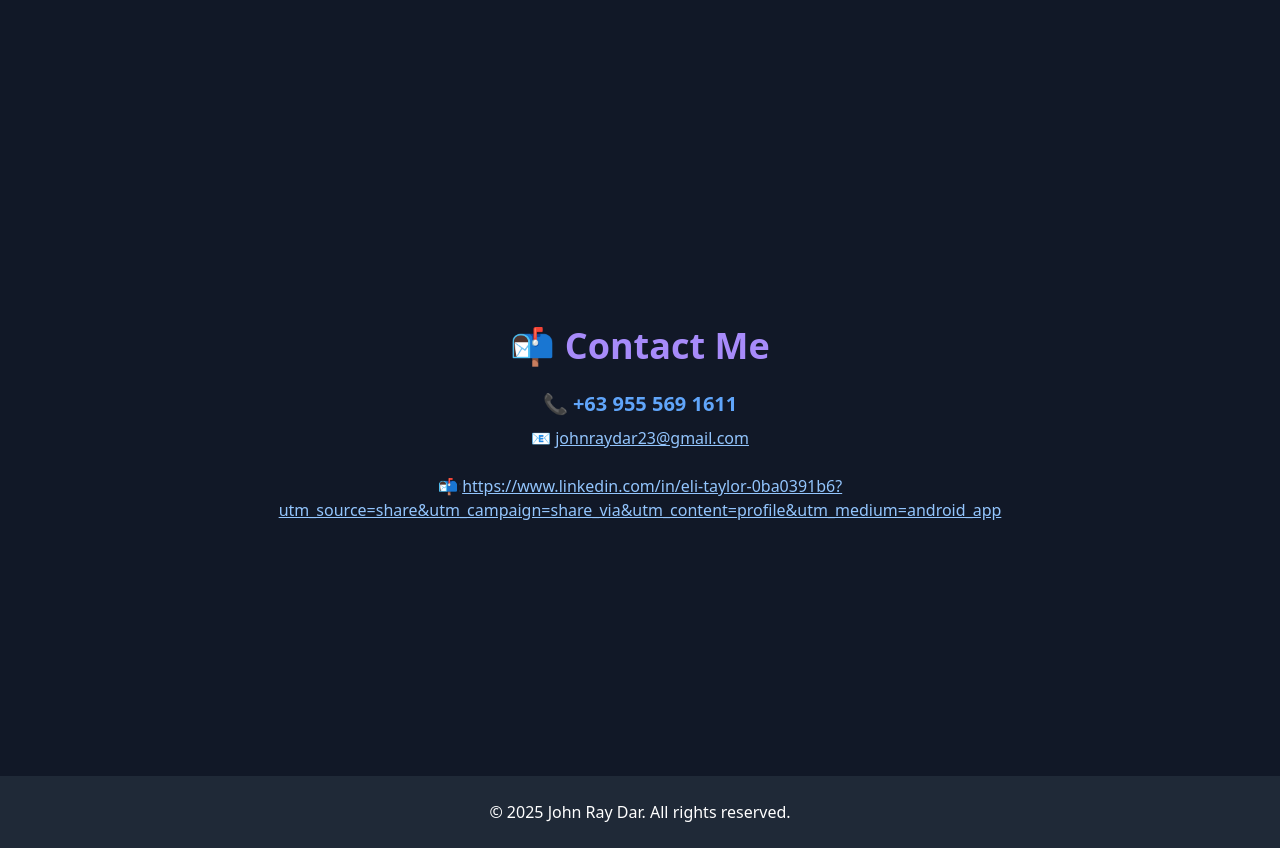
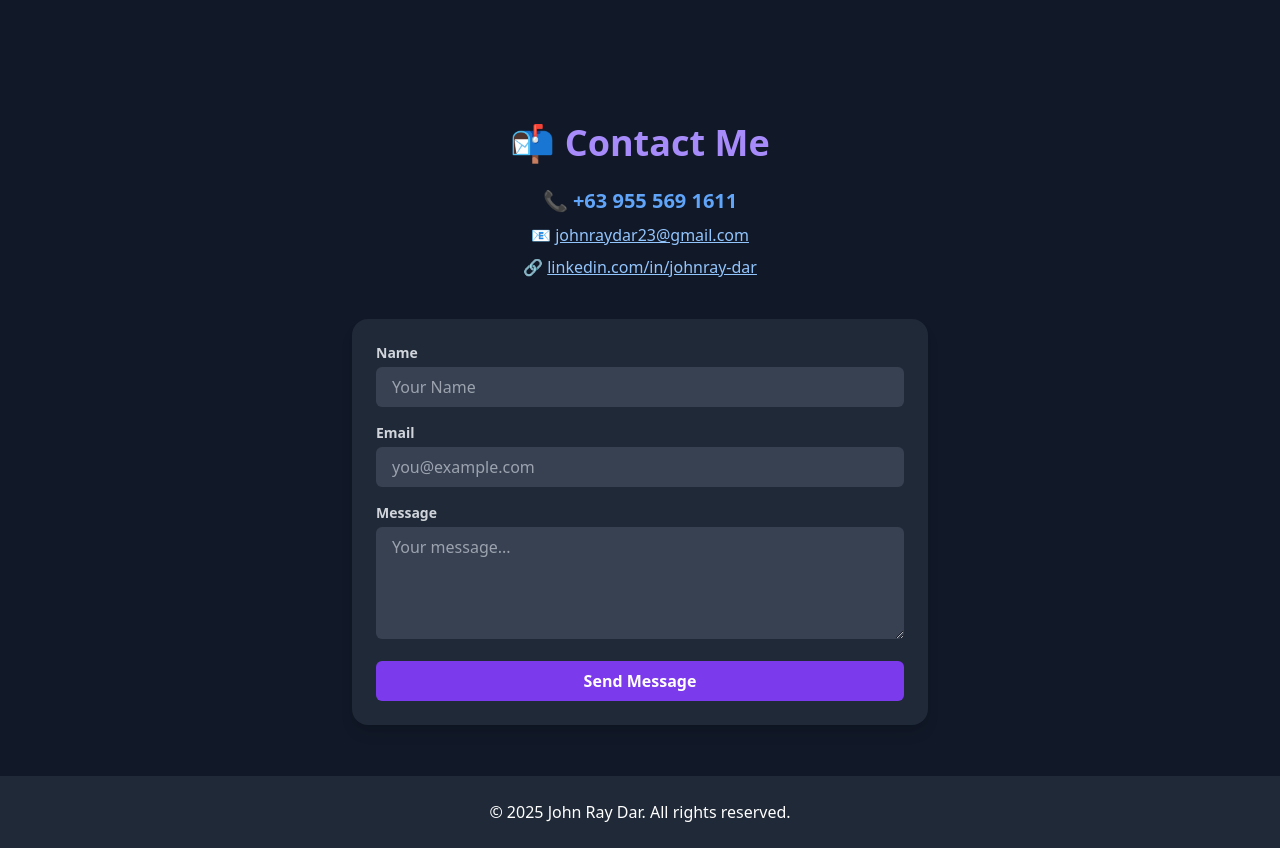
Before and after one commit to johnraydar/johnray-portfolio, a plain HTML site: page index.html in a window 1280 px wide. Shown: the part 4960-5808 px from the top of the page. Drawn offline with nearby package versions, Linux system fonts and the light colour scheme.

Commit message:
Add files via upload

```diff
--- a/index.html
+++ b/index.html
@@ -365,7 +365,7 @@
       </div>
 
       <div class="bg-gray-800 p-4 rounded-xl shadow hover:shadow-xl transition group">
-        <img src="images/AWS.png" alt="AWS" class="mx-auto mb-2">
+        <img src="images/aws.png" alt="AWS" class="mx-auto mb-2">
         <p class="text-sm font-medium text-gray-300 group-hover:text-purple-400">Amazon Web Services</p>
       </div>
 
@@ -407,16 +407,79 @@
 
   <!-- Contact -->
 
-<section id="contact" class="min-h-screen flex flex-col md:flex-row items-center justify-center px-6 md:px-20 bg-gray-900 pt-24 relative overflow-hidden" data-aos="fade-up">
-  <div class="max-w-3xl mx-auto text-center px-4">
+<section
+  id="contact"
+  class="min-h-screen flex flex-col items-center justify-center px-6 md:px-20 bg-gray-900 pt-24 relative overflow-hidden"
+  data-aos="fade-up"
+>
+  <div class="w-full max-w-3xl mx-auto text-center px-4">
     <h2 class="text-4xl font-extrabold mb-6 text-purple-400">📬 Contact Me</h2>
-    <p class="text-xl font-semibold text-blue-400 mb-2">📞 +63 955 569 1611</p>
-    <p class="text-gray-400 mb-6">
-      📧 <a href="mailto:johnraydar23@gmail.com" class="text-blue-300 underline hover:text-blue-500 transition">johnraydar23@gmail.com</a>
-    </p>
-           📬:<a href="mailto:johnraydar23@gmail.com" class="text-blue-300 underline hover:text-blue-500 transition">https://www.linkedin.com/in/eli-taylor-0ba0391b6?utm_source=share&utm_campaign=share_via&utm_content=profile&utm_medium=android_app</a>
-      </div>
-    </form>
+
+    <div class="text-gray-300 mb-10 space-y-2">
+      <p class="text-xl font-semibold text-blue-400">📞 +63 955 569 1611</p>
+      <p>
+        📧
+        <a href="mailto:johnraydar23@gmail.com" class="text-blue-300 underline hover:text-blue-500 transition">
+          johnraydar23@gmail.com
+        </a>
+      </p>
+      <p class="break-all">
+        🔗
+        <a href="https://www.linkedin.com/in/johnray-dar-0ba0391b6"
+           target="_blank"
+           rel="noopener noreferrer"
+           class="text-blue-300 underline hover:text-blue-500 transition">
+          linkedin.com/in/johnray-dar
+        </a>
+      </p>
+    </div>
+
+    <!-- Contact Form -->
+  <form
+  action="https://formspree.io/f/mgvybowp"
+  method="POST"
+  class="w-full max-w-xl mx-auto bg-gray-800 p-6 rounded-2xl shadow-lg space-y-4"
+>
+  <div>
+    <label class="block text-left text-sm font-semibold text-gray-300 mb-1">Name</label>
+    <input
+      type="text"
+      name="name"
+      placeholder="Your Name"
+      required
+      class="w-full px-4 py-2 rounded-md bg-gray-700 text-white focus:outline-none focus:ring-2 focus:ring-purple-400"
+    />
+  </div>
+
+  <div>
+    <label class="block text-left text-sm font-semibold text-gray-300 mb-1">Email</label>
+    <input
+      type="email"
+      name="email"
+      placeholder="you@example.com"
+      required
+      class="w-full px-4 py-2 rounded-md bg-gray-700 text-white focus:outline-none focus:ring-2 focus:ring-purple-400"
+    />
+  </div>
+
+  <div>
+    <label class="block text-left text-sm font-semibold text-gray-300 mb-1">Message</label>
+    <textarea
+      name="message"
+      rows="4"
+      placeholder="Your message..."
+      required
+      class="w-full px-4 py-2 rounded-md bg-gray-700 text-white focus:outline-none focus:ring-2 focus:ring-purple-400"
+    ></textarea>
+  </div>
+
+  <button
+    type="submit"
+    class="w-full bg-purple-600 hover:bg-purple-700 text-white font-bold py-2 px-4 rounded-md transition"
+  >
+    Send Message
+  </button>
+</form>
   </div>
 </section>
 
```
